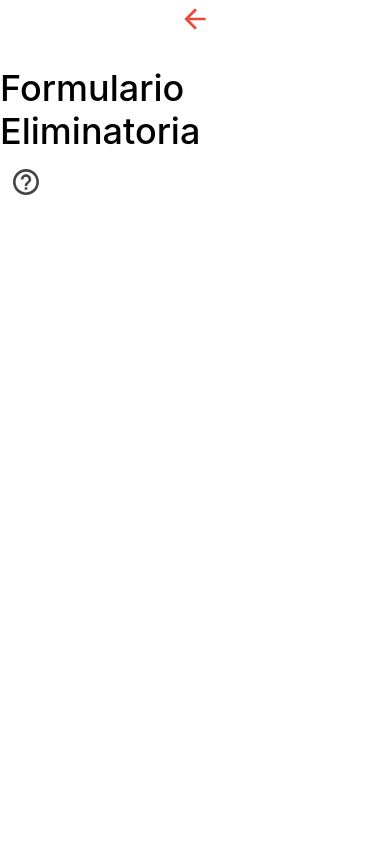
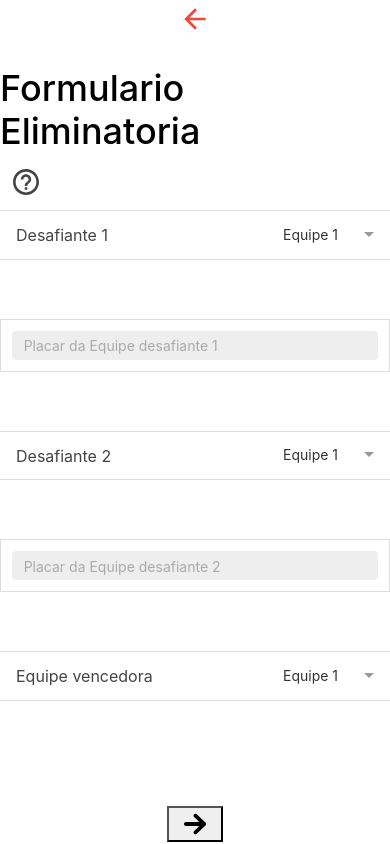
Before and after one commit to franklinarauj/Rival, a website: page www/templates/formEliminatoria.html in a window 390 px wide. Drawn offline with nearby package versions, Linux system fonts and the light colour scheme; some packages are replaced by stand-ins of ours; files that its build step writes are made by us from their sources; files whose address does not match are found by name.

Commit message:
adicionado formulario de eliminatorias e de fase de grupos. Sistema de seleção de opções no formulario de eliminatorias, atualiza~ções noi css e correções

```diff
--- a/www/css/style.css
+++ b/www/css/style.css
@@ -146,3 +146,23 @@ h2.ajuda {
 .add{
   margin: auto;
 }
+
+.item-input-wrappe{
+  margin-left: auto;
+  margin-right: auto;
+  margin-top: 60px;
+  margin-bottom: 60px;
+  cursor: pointer;
+  display: block;
+  width: auto;
+}
+
+.item-input-inset{
+  margin-left: auto;
+  margin-right: auto;
+  margin-top: 60px;
+  margin-bottom: 60px;
+  cursor: pointer;
+  display: block;
+  width: auto;[]
+}
--- a/www/templates/formEliminatoria.html
+++ b/www/templates/formEliminatoria.html
@@ -4,7 +4,7 @@
 <head>
   <meta charset="utf-8">
   <meta name="viewport" content="initial-scale=1, maximum-scale=1, user-scalable=no, width=device-width">
-  <title>Formulario Campeonato</title>
+  <title>Formulario Eliminatoria</title>
   <link rel="manifest" href="manifest.json">
   <link rel="stylesheet" href="lib/ionic/css/ionic.css">
   <link rel="stylesheet" href="css/style.css">
@@ -43,8 +43,66 @@
     <!-- área de conteúdo do modal -->
     <div>
       <ion-content>
+        <div class="list">
+
+          <label class="item item-input item-select">
+            <div class="input-label">
+              Desafiante 1
+            </div>
+            <select>
+              <option selected>Equipe 1</option>
+              <option>Equipe 2</option>
+              <option>Equipe 3</option>
+              <option>Equipe 4</option>
+            </select>
+          </label>
+
+          <div class="item item-input-inset">
+            <label class="item-input-wrapper">
+              <input type="text" placeholder="Placar da Equipe desafiante 1">
+            </label>
+          </div>
+
+          <label class="item item-input item-select">
+            <div class="input-label">
+              Desafiante 2
+            </div>
+            <select>
+              <option selected>Equipe 1</option>
+              <option>Equipe 2</option>
+              <option>Equipe 3</option>
+              <option>Equipe 4</option>
+            </select>
+          </label>
+
+          <div class="item item-input-inset">
+            <label class="item-input-wrapper">
+              <input type="text" placeholder="Placar da Equipe desafiante 2">
+            </label>
+          </div>
+
+          <label class="item item-input item-select">
+            <div class="input-label">
+              Equipe vencedora
+            </div>
+            <select>
+              <option selected>Equipe 1</option>
+              <option>Equipe 2</option>
+              <option>Equipe 3</option>
+              <option>Equipe 4</option>
+            </select>
+          </label>
+
+        </div>
 
       </ion-content>
+
+      <div class="bar bar-footer">
+        <button class="add" ng-click="abreEliminatoria()" type="text/ng-template">
+          <ion-icon name="arrow-round-forward"></ion-icon>
+        </button>
+      </div>
+
     </div>
   </div>
 </body>
```
Also changed, not shown: www/templates/campeonato.html (+16 -0 lines), www/templates/formTabela.html (+1 -1 lines).
